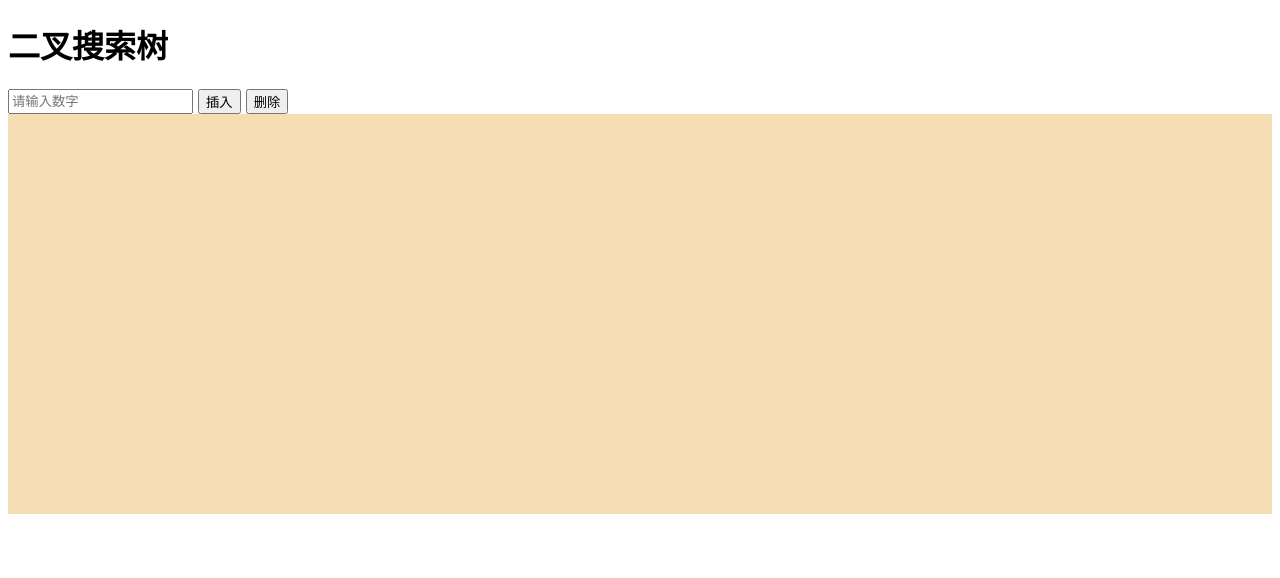
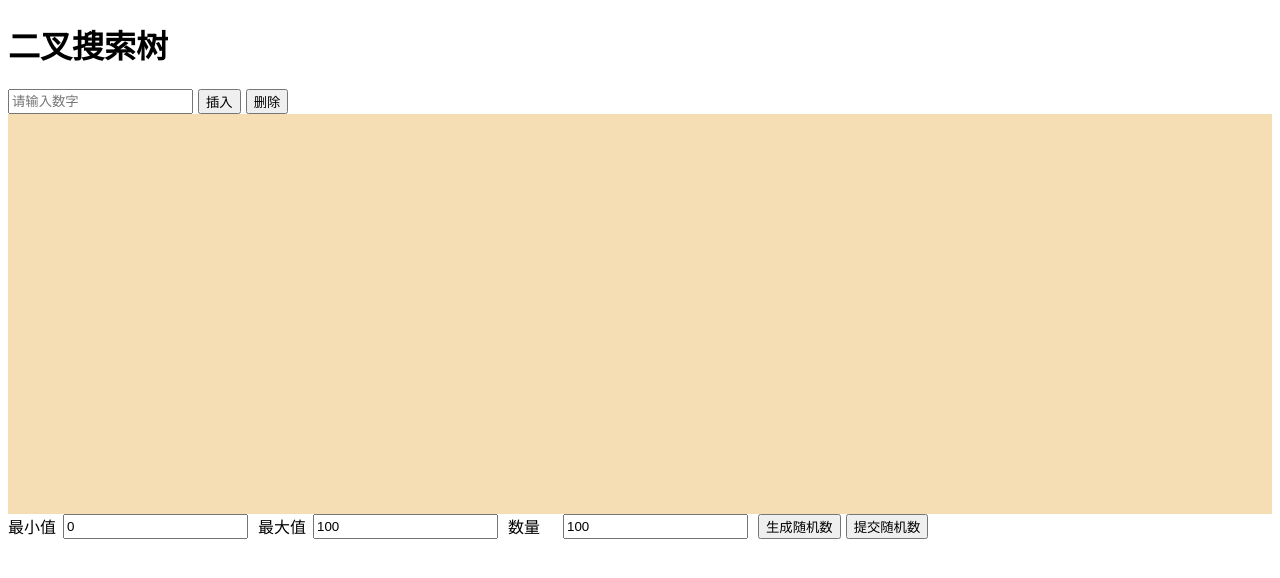
Before and after one commit to jw21811/DataTest, a Vue app: page / in a window 1280 px wide. Shown: the top 578 px of the page. Built offline with nearby package versions, Linux system fonts and the light colour scheme.

Commit message:
feat:新增排序算法模块

```diff
--- a/src/App.vue
+++ b/src/App.vue
@@ -1,8 +1,10 @@
 <script setup lang="ts">
 
-import BST from "./components/BST/index.vue";
+import BST from "./DataStructure/BST/index.vue";
+import RNG from "./SortAlgorithm/RNG.vue";
 </script>
 
 <template>
   <BST/>
+  <RNG/>
 </template>
--- /dev/null
+++ b/src/SortAlgorithm/RNG.vue
@@ -0,0 +1,123 @@
+<script lang="ts">
+import {type Component, defineComponent, markRaw} from 'vue'
+
+export interface SortAlgorithmComponent {
+  id: string;
+  component: Component;
+}
+
+export default defineComponent({
+  name: "RNG",
+  emits: ['commit'],
+  props:{
+    components : {
+      type: Array<SortAlgorithmComponent>,
+      default: () => []
+    }
+  },
+  data(){
+    return {
+      min: 0,
+      max:100,
+      count:100,
+      list:markRaw([] as number[]),
+      status:{
+        generating: false
+      }
+    }
+  },
+  methods:{
+    async generate(){
+      if (this.status.generating) return
+
+      this.status.generating = true
+      console.time('generateRNG')
+
+      try {
+        const min = Math.ceil(Math.min(this.min, this.max))
+        const max = Math.floor(Math.max(this.min, this.max))
+        const count = Math.max(0, Math.trunc(this.count))
+        const range = max - min + 1
+        const batchSize = 50_000
+        const list = new Array<number>(count)
+
+        for(let start = 0; start < count; start += batchSize){
+          const end = Math.min(start + batchSize, count)
+
+          for(let i = start; i < end; i++){
+            list[i] = Math.floor(Math.random() * range) + min
+          }
+
+          if(end < count){
+            await new Promise<void>(resolve => setTimeout(resolve, 0))
+          }
+        }
+
+        this.list = markRaw(list)
+      } finally {
+        this.status.generating = false
+        console.timeEnd('generateRNG')
+      }
+
+    },
+    commit(){
+      this.$emit('commit', this.list)
+    }
+  }
+})
+</script>
+
+<template>
+  <section class="RNG">
+    <header>
+      <div class="input-item">
+        <label for="min">最小值</label>
+        <input type="number" id="min" v-model="min">
+      </div>
+      <div class="input-item">
+        <label for="max">最大值</label>
+        <input type="number" id="max" v-model="max">
+      </div>
+      <div class="input-item">
+        <label for="count">数量</label>
+        <input type="number" id="count" v-model="count">
+      </div>
+      <aside>
+        <button @click="generate" :disabled="status.generating">生成随机数</button>
+        <button @click="commit">提交随机数</button>
+      </aside>
+    </header>
+    <main>
+      <Component v-for="item in components" :is="item.component" :key="item.id" />
+    </main>
+  </section>
+</template>
+
+<style scoped>
+section.RNG{
+    display: flex;
+    flex-direction: row;
+    header{
+        display: flex;
+        flex-direction: row;
+        gap: 10px;
+        .input-item{
+            display: flex;
+            flex-direction: row;
+            gap: 5px;
+            label{
+                width: 50px;
+            }
+        }
+        aside{
+            display: flex;
+            flex-direction: row;
+            gap: 5px;
+        }
+    }
+    main{
+        display: grid;
+        grid-template-columns: repeat(auto-fill, minmax(100px, 1fr));
+    }
+}
+</style>
```
Also changed, not shown: src/SortAlgorithm/MergeSort.vue (added, +20 -0 lines), src/SortAlgorithm/QuickSort.vue (added, +11 -0 lines), src/DataStructure/BST/BSTDrawer.vue (renamed from src/components/BST/BSTDrawer.vue), src/DataStructure/BST/index.vue (renamed from src/components/BST/index.vue).
